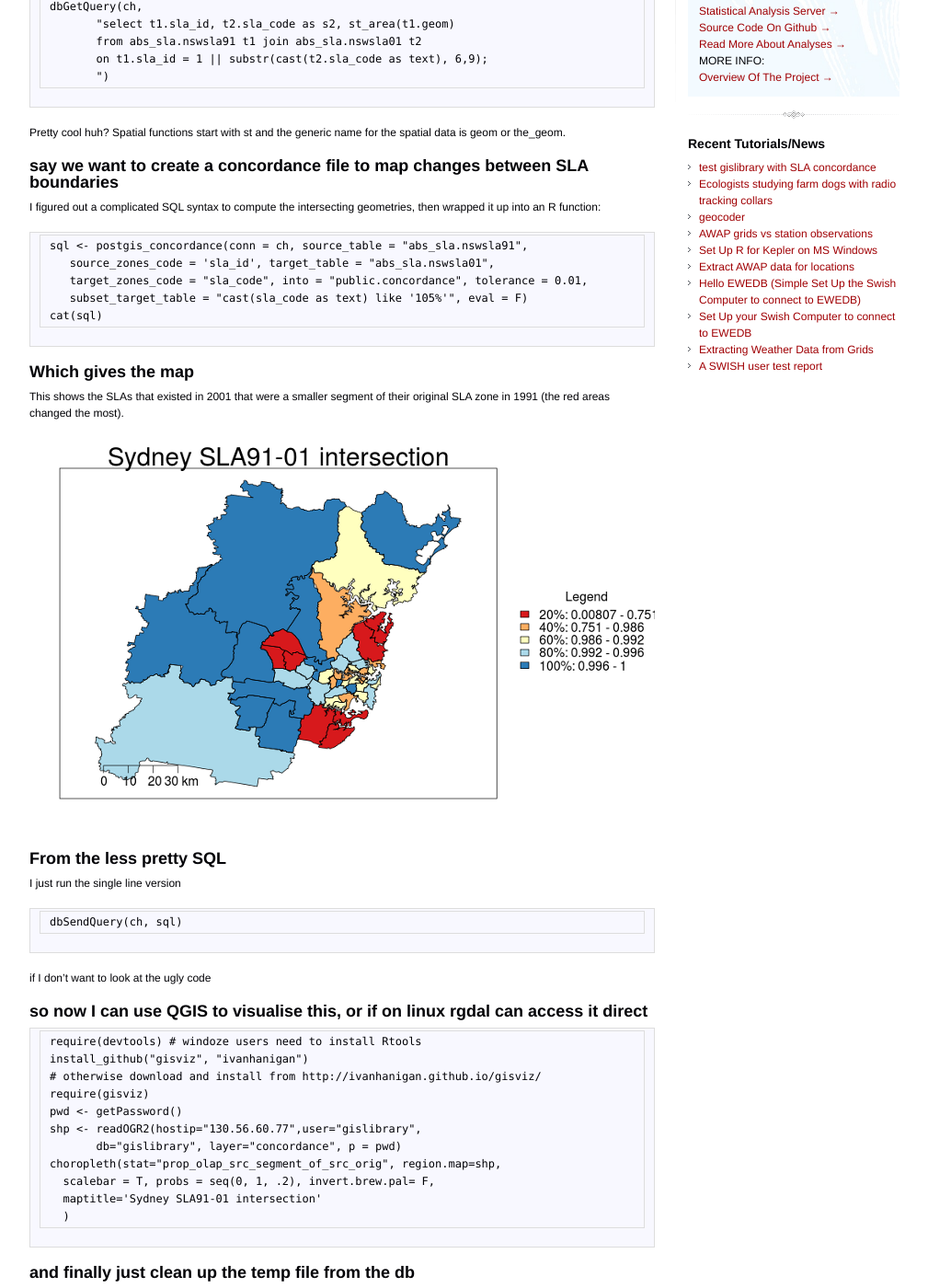
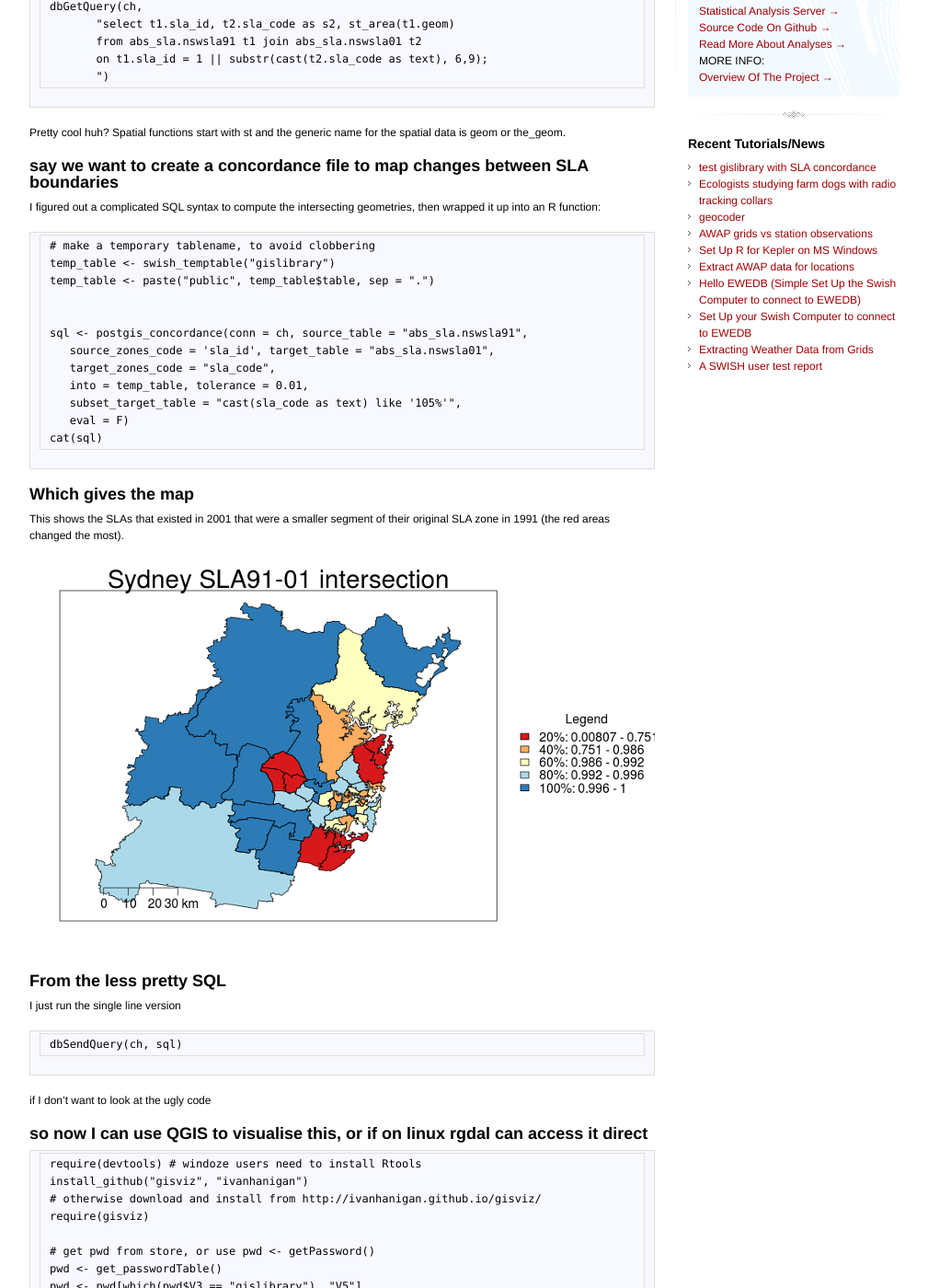
Before and after one commit to swish-climate-impact-assessment/swish-climate-impact-assessment.github.com, a Jekyll site: the page built from _posts/2013-06-03-test-gislibrary.md, in a window 1280 px wide and 1400 px high, scrolled down 391 px. Shown: the whole window at 92% size, without its empty margins (128-1137 px from the left). Built offline with Jekyll 4.4.1, drawn with Linux system fonts in a browser that asks for light colours; nearby versions of some CDN libraries; Markdown is read by kramdown in place of the engine named in the settings; comment, search, counter and statistics services are not loaded; some of the changed text lies outside the part shown.

Commit message:
show blacktown split

```diff
--- a/_posts/2013-06-03-test-gislibrary.md
+++ b/_posts/2013-06-03-test-gislibrary.md
@@ -25,10 +25,17 @@
 I figured out a complicated SQL syntax to compute the intersecting geometries, then wrapped it up into an R function:
 
 
+    # make a temporary tablename, to avoid clobbering
+    temp_table <- swish_temptable("gislibrary")
+    temp_table <- paste("public", temp_table$table, sep = ".")
+
+
     sql <- postgis_concordance(conn = ch, source_table = "abs_sla.nswsla91",
        source_zones_code = 'sla_id', target_table = "abs_sla.nswsla01",
-       target_zones_code = "sla_code", into = "public.concordance", tolerance = 0.01,
-       subset_target_table = "cast(sla_code as text) like '105%'", eval = F)
+       target_zones_code = "sla_code",
+       into = temp_table, tolerance = 0.01,
+       subset_target_table = "cast(sla_code as text) like '105%'",
+       eval = F)
     cat(sql)
 
 ## Which gives the map
@@ -48,15 +55,26 @@
     install_github("gisviz", "ivanhanigan")
     # otherwise download and install from http://ivanhanigan.github.io/gisviz/
     require(gisviz)
-    pwd <- getPassword()
+
+    # get pwd from store, or use pwd <- getPassword()
+    pwd <- get_passwordTable()
+    pwd <- pwd[which(pwd$V3 == "gislibrary"), "V5"]
+
     shp <- readOGR2(hostip="130.56.60.77",user="gislibrary",
-           db="gislibrary", layer="concordance", p = pwd)
-    choropleth(stat="prop_olap_src_segment_of_src_orig", region.map=shp,
-      scalebar = T, probs = seq(0, 1, .2), invert.brew.pal= F,
-      maptitle='Sydney SLA91-01 intersection'
-      )
+       db="gislibrary", layer=gsub("public.","",temp_table), p = pwd)
+    head(arrange(shp@data, prop_olap_src_segment_of_src_orig))
+    subset(shp@data, source_zone_code == 10750)[,c(1,4,6)]
+    # source_zone_code target_zone_code prop_olap_src_segment_of_src_orig
+    # 36            10750        105530751                         0.4791171
+    # 37            10750        105530752                         0.2455572
+    # 38            10750        105530753                         0.2726988
+    # save local copy
+    writeOGR(shp, "sydneyconc", "sydneyconc", driver="ESRI Shapefile")
+    # make default map
+    choropleth(stat="prop_olap_src_segment_of_src_orig", region.map=shp, scalebar = T,
+      probs = seq(0, 1, .2), invert.brew.pal= F, maptitle='Sydney SLA91-01 intersection')
 
 
 ## and finally just clean up the temp file from the db
 
-    dbSendQuery(ch, "drop table  public.concordance")
+    dbSendQuery(ch, paste("drop table ",temp_table,sep=""))
```
Also changed, not shown: 1 other file.
